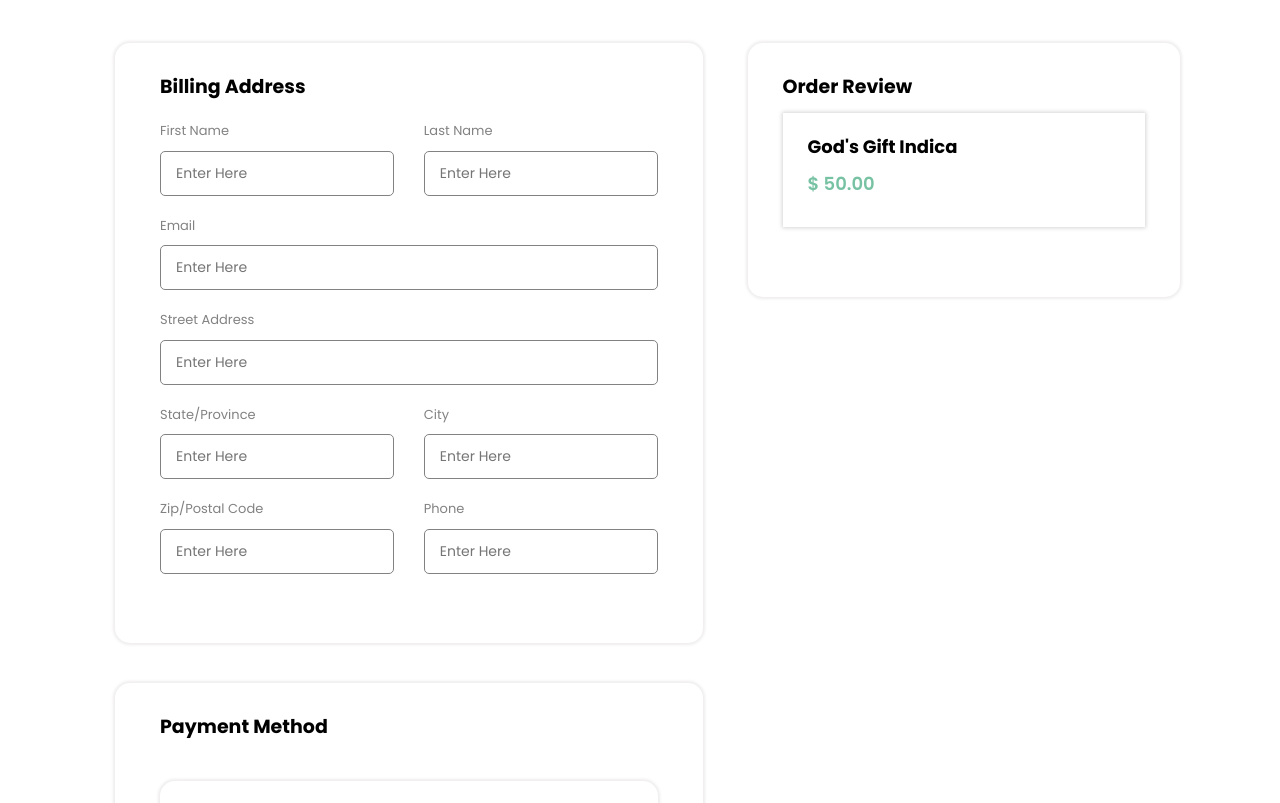
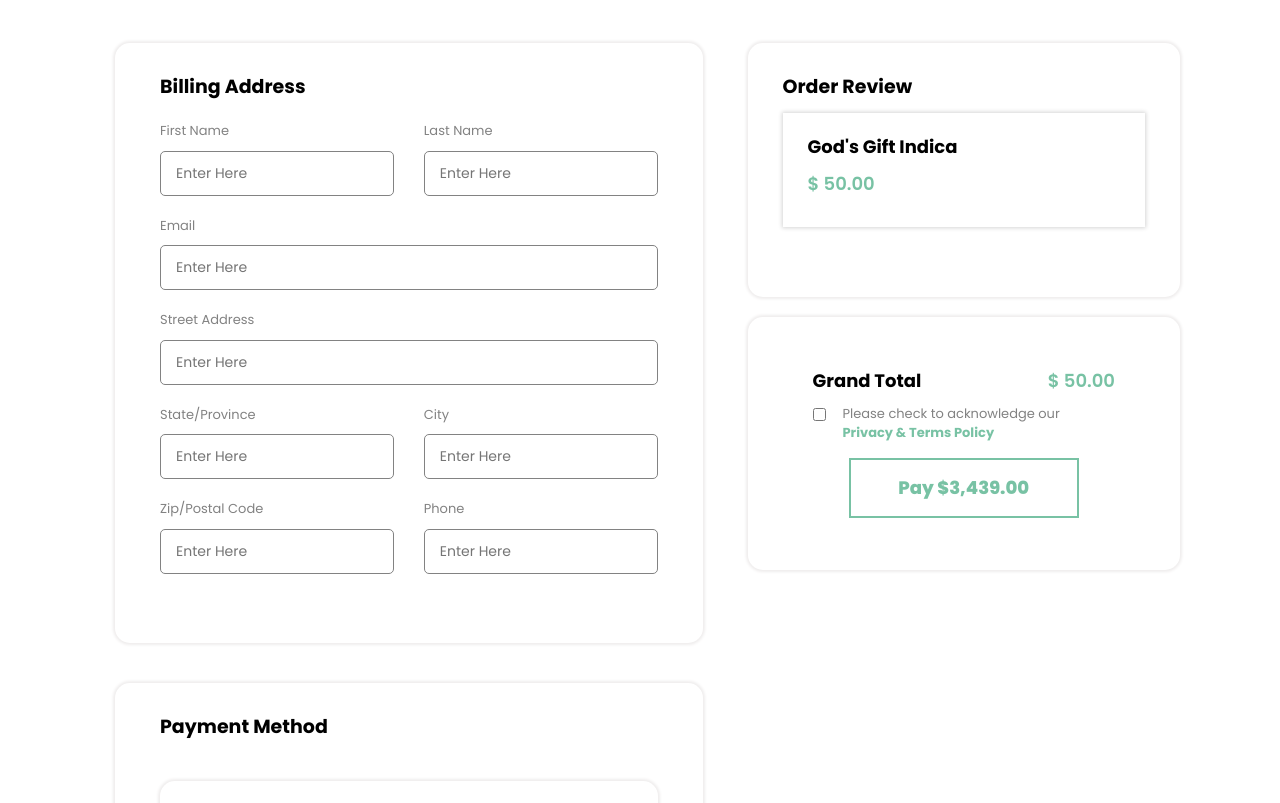
Before and after one commit to haseeb0300/YumYumKush, a React app: page /checkout in a window 1280 px wide. Shown: the part 297-1100 px from the top of the page. Built offline with nearby package versions, Linux system fonts and the light colour scheme.

Commit message:
checkout page

```diff
--- a/src/assets/styles/base/_checkout.scss
+++ b/src/assets/styles/base/_checkout.scss
@@ -15,6 +15,15 @@ $TitleSize : 14px;
         color: #000;
         height: 600px;
 
+    }
+    .GrandTotalCard{
+            box-shadow: 0px 0px 3px 2px #efeded;
+            border-radius: 15px;
+            margin-top: 20px;
+            margin-bottom: 20px;
+            padding: 50px 20px;
+            color: #000;
+            height: 253px;
     }
     .OrderCard{
         box-shadow: 0px 0px 3px 2px #efeded;
--- a/src/pages/Checkout/Checkout.js
+++ b/src/pages/Checkout/Checkout.js
@@ -148,18 +148,58 @@ class Checkout extends Component {
                                         <div></div>
                                         <div className='col-12'>
 
-                                        <div className='CartItemCard'>
-                                            <div className='col-12'>
+                                            <div className='CartItemCard'>
+                                                <div className='col-12'>
+                                                    <div className='row'>
+
+                                                        <div className='col-12 my-auto'>
+                                                            <p className='poppins_bold CartItemCardtext1'>God's Gift Indica</p>
+                                                            <p className='poppins_semibold CartItemCardtext2'>$ 50.00</p>
+                                                        </div>
+
+                                                    </div>
+                                                </div>
+
+                                            </div>
+                                        </div>
+                                    </div>
+
+                                    <div className='GrandTotalCard'>
+                                        <div className='col-12'>
+
+                                        <div className='col-12'>
+
+
+                                            <div className='col-12 my-auto'>
                                                 <div className='row'>
+                                                    <div className='col-8'>
+                                                        <p className='poppins_bold CartItemCardtext1'>Grand Total </p>
 
-                                                    <div className='col-12 my-auto'>
-                                                        <p className='poppins_bold CartItemCardtext1'>God's Gift Indica</p>
+                                                    </div>
+                                                    <div className='col-4 text-right'>
                                                         <p className='poppins_semibold CartItemCardtext2'>$ 50.00</p>
+
                                                     </div>
+                                                </div>
 
-                                                </div>
+
                                             </div>
+                                            <div className='col-md-12'>
+                                                        <div className='row'>
+                                                            <div className='col-1 '>
+                                                                <input type="checkbox" name="privacy" value="privacy" />
 
+
+                                                            </div>
+                                                            <div className='col-10 '>
+                                                                <p className='poppins_regular BillingCardLabel'>Please check to acknowledge our<label className='primarycolor'>Privacy & Terms Policy</label> </p>
+
+                                                            </div>
+                                                        </div>
+                                                    </div>
+                                                    <div className='col-md-12 text-center mt-3'>
+                                                    <button className='Paynowbtn'>Pay $3,439.00</button>
+                                                    </div>
                                         </div>
                                         </div>
                                     </div>
```
